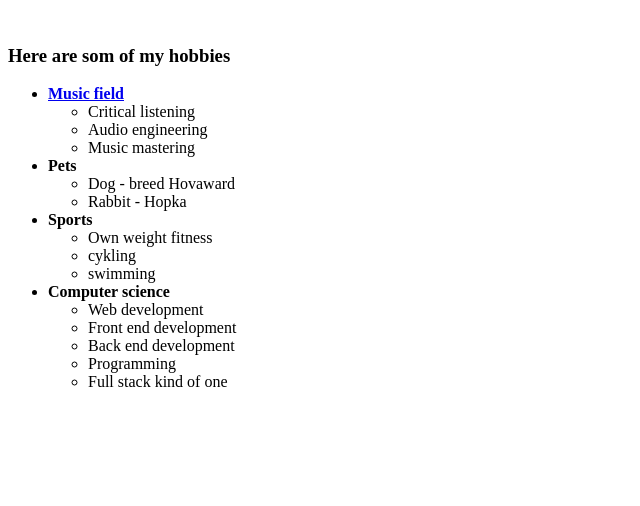
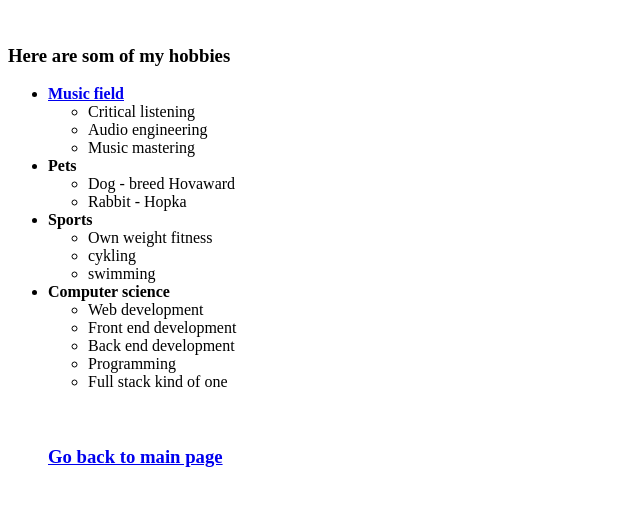
Before and after one commit to 75Jozef/WEB_CV_Project, a plain HTML site: page hobbies.html in a window 1280 px wide. Shown: the whole page, without its empty margins (0-640 px from the left). Drawn offline with Linux system fonts and the light colour scheme.

Commit message:
changed routing on pages back to main

```diff
--- a/hobbies.html
+++ b/hobbies.html
@@ -35,4 +35,7 @@
         <li>Full stack kind of one</li>
       </ul>
   </body>
+  <br><br>
+  <h3> <a href="index.html">Go back to main page</a></h3>
+
 </html>
```
Also changed, not shown: mycontacts.html (+3 -0 lines).
